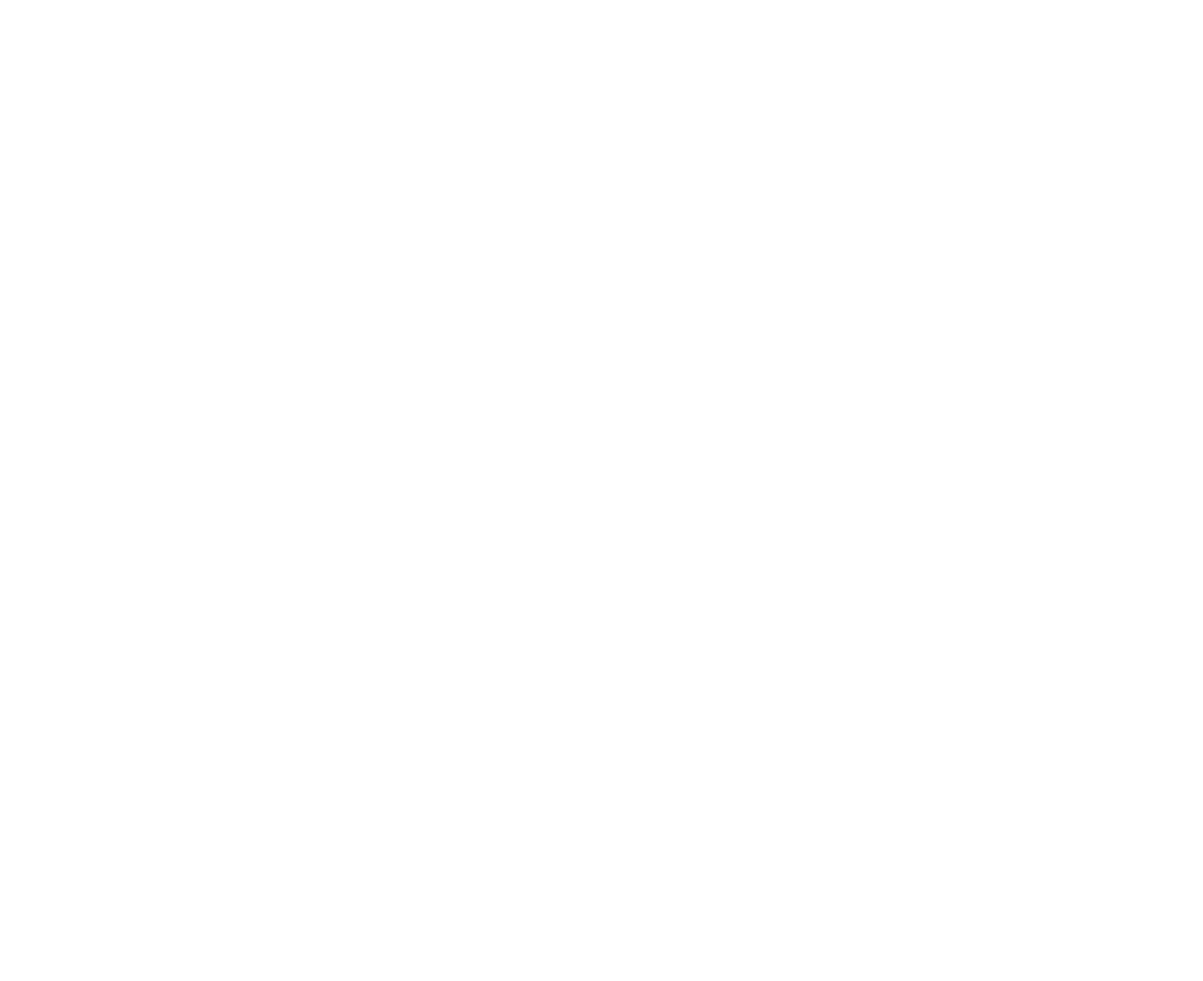
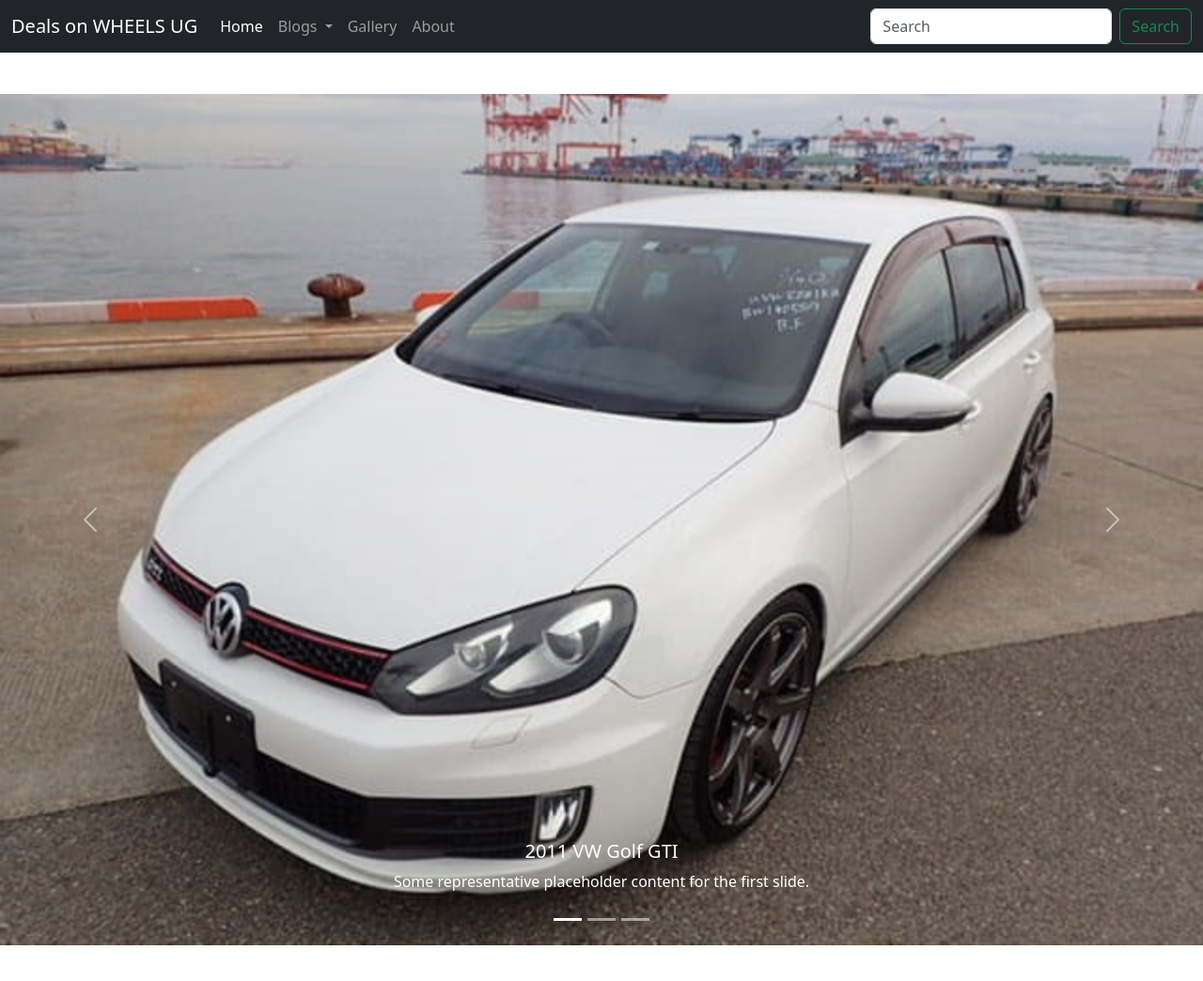
Before and after one commit to Benjaminbarry65/blog-experience, a plain HTML site: page blog-assesment/index.html in a window 1280 px wide. Shown: the whole page at 94% size. Before the commit the page ends 800 px from the top, so only its background shows below. Drawn offline with Linux system fonts and the light colour scheme.

Commit message:
added js and bootstrap files

```diff
--- /dev/null
+++ b/blog-assesment/includes/navbar.html
@@ -0,0 +1,36 @@
+<nav class="navbar navbar-expand-lg navbar-dark bg-dark">
+    <div class="container-fluid">
+      <a class="navbar-brand" href="#">Deals on WHEELS UG</a>
+      <button class="navbar-toggler" type="button" data-bs-toggle="collapse" data-bs-target="#navbarSupportedContent" aria-controls="navbarSupportedContent" aria-expanded="false" aria-label="Toggle navigation">
+        <span class="navbar-toggler-icon"></span>
+      </button>
+      <div class="collapse navbar-collapse" id="navbarSupportedContent">
+        <ul class="navbar-nav me-auto mb-2 mb-lg-0">
+          <li class="nav-item">
+            <a class="nav-link active" aria-current="page" href="/index.html">Home</a>
+          </li>
+          <li class="nav-item dropdown">
+            <a class="nav-link dropdown-toggle" href="/blogs" role="button" data-bs-toggle="dropdown" aria-expanded="false">
+              Blogs
+            </a>
+            <ul class="dropdown-menu">
+              <li><a class="dropdown-item" href="/blogs/wbb.html">Weekly Best Buys</a></li>
+              <li><a class="dropdown-item" href="/blogs/wmt.html">Weekly Maintenance Tips</a></li>
+              <li><hr class="dropdown-divider"></li>
+              <li><a class="dropdown-item" href="/blogs/thecars.html">The Cars</a></li>
+            </ul>
+          </li>
+          <li class="nav-item">
+            <a class="nav-link" href="/gallery.html">Gallery</a>
+          </li>
+          <li class="nav-item">
+            <a class="nav-link" href="/about.html">About</a>
+          </li>
+        </ul>
+        <form class="d-flex" role="search">
+          <input class="form-control me-2" type="search" placeholder="Search" aria-label="Search">
+          <button class="btn btn-outline-success" type="submit">Search</button>
+        </form>
+      </div>
+    </div>
+  </nav>
--- a/blog-assesment/index.html
+++ b/blog-assesment/index.html
@@ -1,14 +1,110 @@
 <!DOCTYPE html>
 <html lang="en">
+
 <head>
-    <meta charset="UTF-8">
-    <meta name="viewport" content="width=device-width, initial-scale=1.0">
-    <title>Refac-perience</title>
-    <link rel="stylesheet" href="style.css">
-    <link rel="stylesheet" href="css/bootstrap/css/bootstrap.css">
+  <meta charset="UTF-8">
+  <meta name="viewport" content="width=device-width, initial-scale=1.0">
+  <title>Deals on WHEELS UG</title>
+  <link rel="stylesheet" href="css/bootstrap/css/bootstrap.css">
+  <link rel="stylesheet" href="style.css">
 </head>
+
 <body>
+  <div class="header">
+    <div w3-include-html="/includes/navbar.html"></div>
+  </div>
 
-    <script src="css/bootstrap/js/bootstrap.bundle.js"></script>
+  <div class="main">
+    <div class="container-fluid" id="slider-container">
+      <div class="row">
+        <div class="col">
+          <div id="carouselExampleCaptions" class="carousel slide">
+            <div class="carousel-indicators">
+              <button type="button" data-bs-target="#carouselExampleCaptions" data-bs-slide-to="0" class="active"
+                aria-current="true" aria-label="Slide 1"></button>
+              <button type="button" data-bs-target="#carouselExampleCaptions" data-bs-slide-to="1"
+                aria-label="Slide 2"></button>
+              <button type="button" data-bs-target="#carouselExampleCaptions" data-bs-slide-to="2"
+                aria-label="Slide 3"></button>
+            </div>
+            <div class="carousel-inner">
+              <div class="carousel-item active">
+                <img src="/images/golf.jpeg" class="d-block w-100" alt="...">
+                <div class="carousel-caption d-none d-md-block">
+                  <h5>2011 VW Golf GTI</h5>
+                  <p>Some representative placeholder content for the first slide.</p>
+                </div>
+              </div>
+              <div class="carousel-item">
+                <img src="/images/gwagon.jpg" class="d-block w-100" alt="...">
+                <div class="carousel-caption d-none d-md-block">
+                  <h5>2020 Mercedes-Benz G-Class</h5>
+                  <p>Some representative placeholder content for the second slide.</p>
+                </div>
+              </div>
+              <div class="carousel-item">
+                <img src="/images/raptor.jpg" class="d-block w-100" alt="...">
+                <div class="carousel-caption d-none d-md-block">
+                  <h5>2021 Ford Raptor</h5>
+                  <p>Some representative placeholder content for the third slide.</p>
+                </div>
+              </div>
+            </div>
+            <button class="carousel-control-prev" type="button" data-bs-target="#carouselExampleCaptions"
+              data-bs-slide="prev">
+              <span class="carousel-control-prev-icon" aria-hidden="true"></span>
+              <span class="visually-hidden">Previous</span>
+            </button>
+            <button class="carousel-control-next" type="button" data-bs-target="#carouselExampleCaptions"
+              data-bs-slide="next">
+              <span class="carousel-control-next-icon" aria-hidden="true"></span>
+              <span class="visually-hidden">Next</span>
+            </button>
+          </div>
+        </div>
+      </div>
+    </div>
+  </div>
+
+  <div class="footer">
+    <div class="container-fluid">
+
+      <div class="container-fluid">
+
+        <footer class="text-center text-lg-start" style="background-color: #2d2d3f;">
+          <div class="container d-flex justify-content-center py-5">
+            <button type="button" class="btn btn-primary btn-lg btn-floating mx-2" href="youtube.com/benjaminbarry" style="background-color: #54456b;">
+              <i class="fab fa-youtube"></i>
+            </button>
+            <button type="button" class="btn btn-primary btn-lg btn-floating mx-2" href="instagram.com/benjamin_barry65" style="background-color: #54456b;">
+              <i class="fab fa-instagram"></i>
+            </button>
+            <button type="button" class="btn btn-primary btn-lg btn-floating mx-2"  style="background-color: #54456b;">
+              <i class="fab fa-twitter"></i>
+            </button>
+          </div>
+
+          <!-- Copyright -->
+          <div class="text-center text-white p-3" style="background-color: rgba(0, 0, 0, 0.2);">
+            © 2024 Copyright:
+            <a class="text-white" href="/index.html">Deals on WHEELS UG (All Rights Reserved)</a>
+          </div>
+          <!-- Copyright -->
+        </footer>
+
+      </div>
+      <!-- End of .container -->
+
+    </div>
+  </div>
+
+
+
+
+
+
+  <script src="/css/bootstrap/js/bootstrap.bundle.js"></script>
+  <script src="/js/include.js"></script>
 </body>
+
 </html>
--- /dev/null
+++ b/blog-assesment/js/include.js
@@ -0,0 +1,29 @@
+function includeHTML() {
+    var z, i, elmnt, file, xhttp;
+    /* Loop through a collection of all HTML elements: */
+    z = document.getElementsByTagName("*");
+    for (i = 0; i < z.length; i++) {
+      elmnt = z[i];
+      /*search for elements with a certain atrribute:*/
+      file = elmnt.getAttribute("w3-include-html");
+      if (file) {
+        /* Make an HTTP request using the attribute value as the file name: */
+        xhttp = new XMLHttpRequest();
+        xhttp.onreadystatechange = function() {
+          if (this.readyState == 4) {
+            if (this.status == 200) {elmnt.innerHTML = this.responseText;}
+            if (this.status == 404) {elmnt.innerHTML = "Page not found.";}
+            /* Remove the attribute, and call this function once more: */
+            elmnt.removeAttribute("w3-include-html");
+            includeHTML();
+          }
+        }
+        xhttp.open("GET", file, true);
+        xhttp.send();
+        /* Exit the function: */
+        return;
+      }
+    }
+  }
+
+  includeHTML();
--- a/blog-assesment/style.css
+++ b/blog-assesment/style.css
@@ -0,0 +1,20 @@
+#slider-container {
+    padding-left: 0px;
+    padding-right: 0px;
+    padding-bottom: 300px;
+}
+
+.header {
+    height: 100px;
+}
+
+.main {
+    height: 600px;
+}
+
+.footer {
+    height: 200px;
+    padding-left: 0px;
+    padding-right: 0px;
+    padding-bottom: 0px;
+}
```
Also changed, not shown: blog-assesment/about.html (added, +63 -0 lines), blog-assesment/blogs/thecars.html (added, +119 -0 lines), blog-assesment/blogs/wbb.html (added, +56 -0 lines), blog-assesment/blogs/wmt.html (added, +60 -0 lines), blog-assesment/gallery.html (added, +93 -0 lines), blog-assesment/images/about_1.webp (added), blog-assesment/images/alphard.jpg (added), blog-assesment/images/golf.jpeg (added), blog-assesment/images/gwagon.jpg (added), blog-assesment/images/markx.jpg (added), blog-assesment/images/raptor.jpg (added), blog-assesment/images/subaru.jpg (added).
